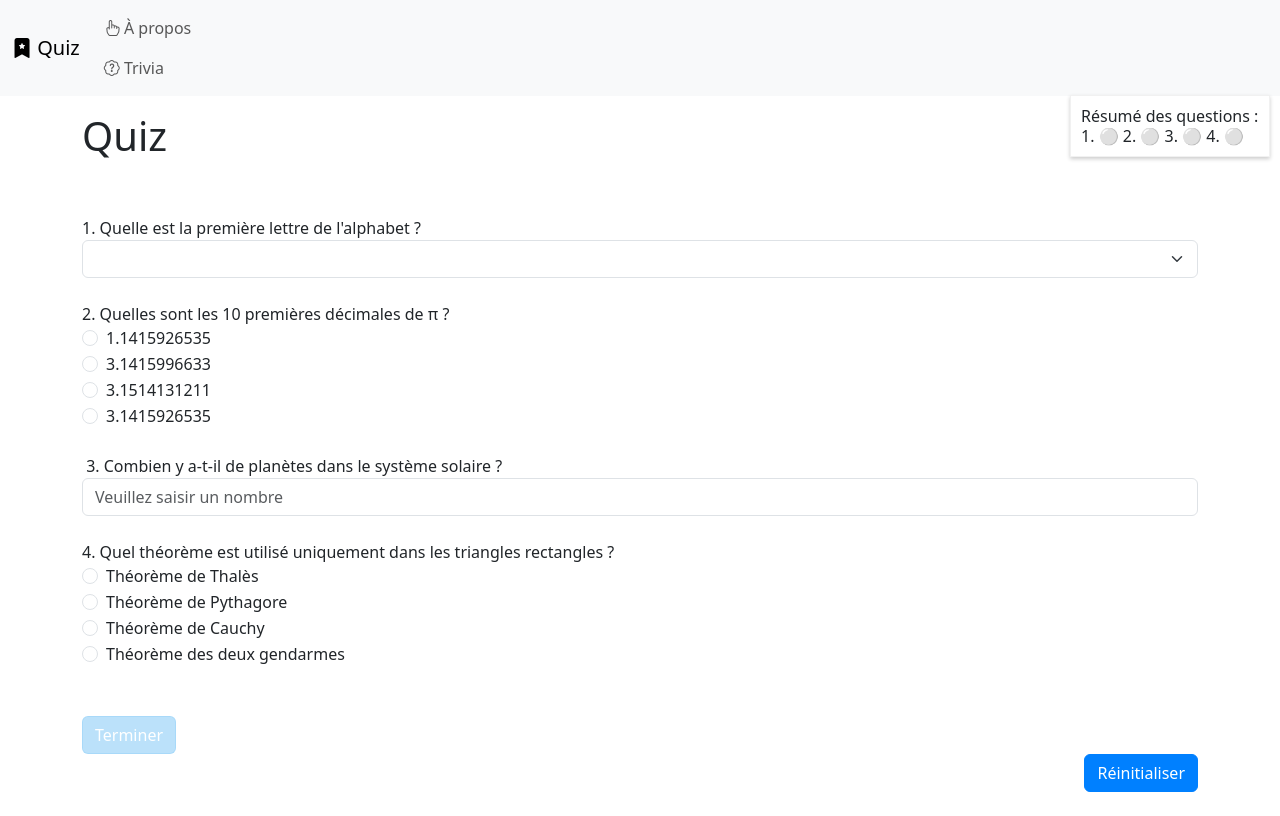
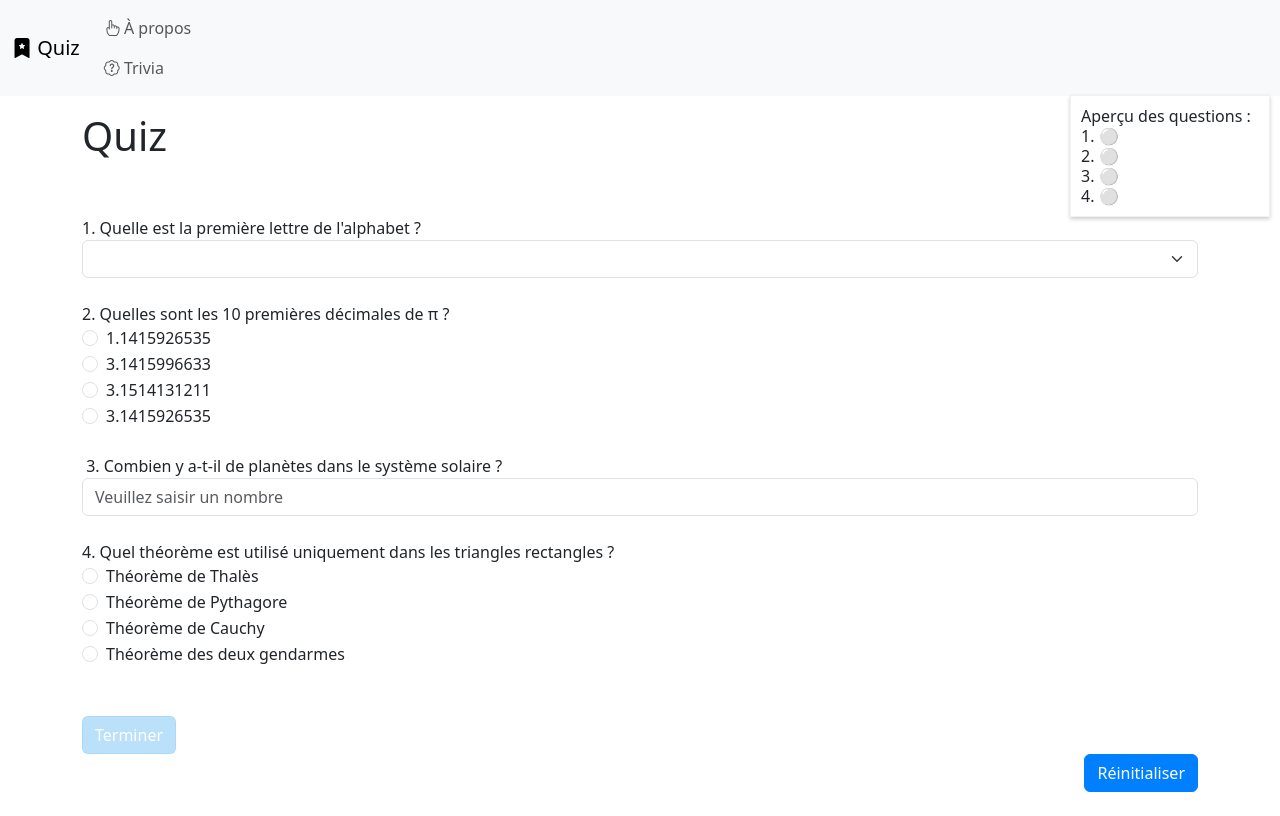
Before and after one commit to hepl-bs21inf5/sem07-project-Mia3105, a Vue app: page / in a window 1280 px wide. Built offline with nearby package versions, Linux system fonts and the light colour scheme.

Commit message:
Ajouter l'état des questions avec une boucle

```diff
--- a/src/components/QuizForm.vue
+++ b/src/components/QuizForm.vue
@@ -73,7 +73,7 @@ function shuffleArray<T>(array: T[]): T[] {
     <br />
     <div
       v-if="submitted"
-      style="width: 110px; background: #0080ff; padding: 10px; font-weight: bold; color: white; border-radius: 10px"
+      style="width: 110px; background: #0080ff; padding: 10px; color: white; border-radius: 10px"
     >
       Score : {{ score }} / {{ totalScore }}
     </div>
@@ -128,7 +128,7 @@ function shuffleArray<T>(array: T[]): T[] {
     />
 
     <br /><br />
-    <p
+    <div
       style="
         position: fixed;
         top: 85px;
@@ -144,11 +144,12 @@ function shuffleArray<T>(array: T[]): T[] {
         outline: 0px;
       "
     >
-      Résumé des questions :
+      Aperçu des questions :
       <br />
-      1. {{ questionStates[0] }} 2. {{ questionStates[1] }} 3. {{ questionStates[2] }} 4.
-      {{ questionStates[3] }}
-    </p>
+      <div v-for="(state, index) in questionStates" :key="index">
+        {{ index + 1 }}. {{state}}
+      </div>
+    </div>
 
     <div style="text-align: left">
       <button class="btn btn-primary" :class="{ disabled: !filled }" type="submit">Terminer</button>
```
